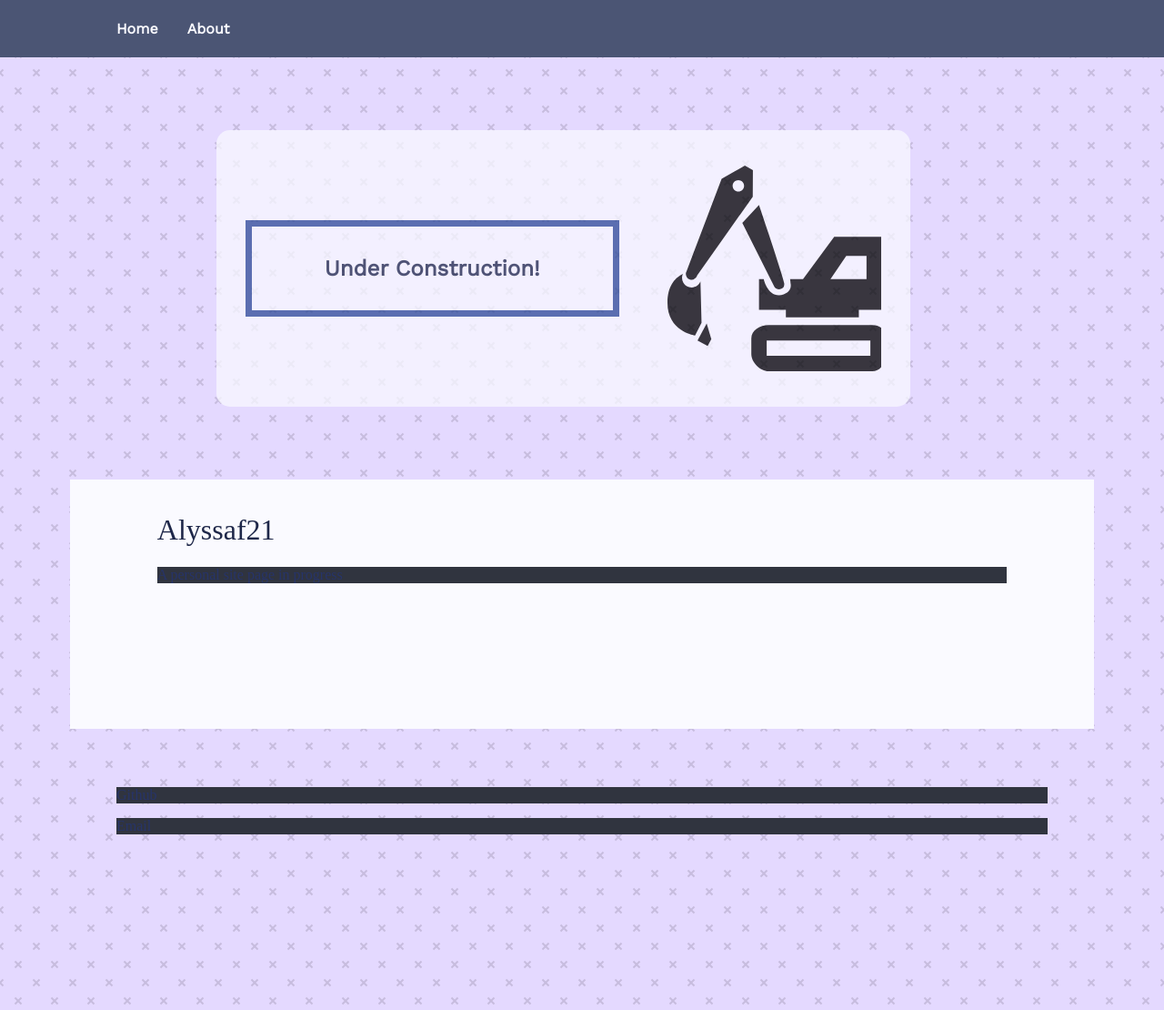
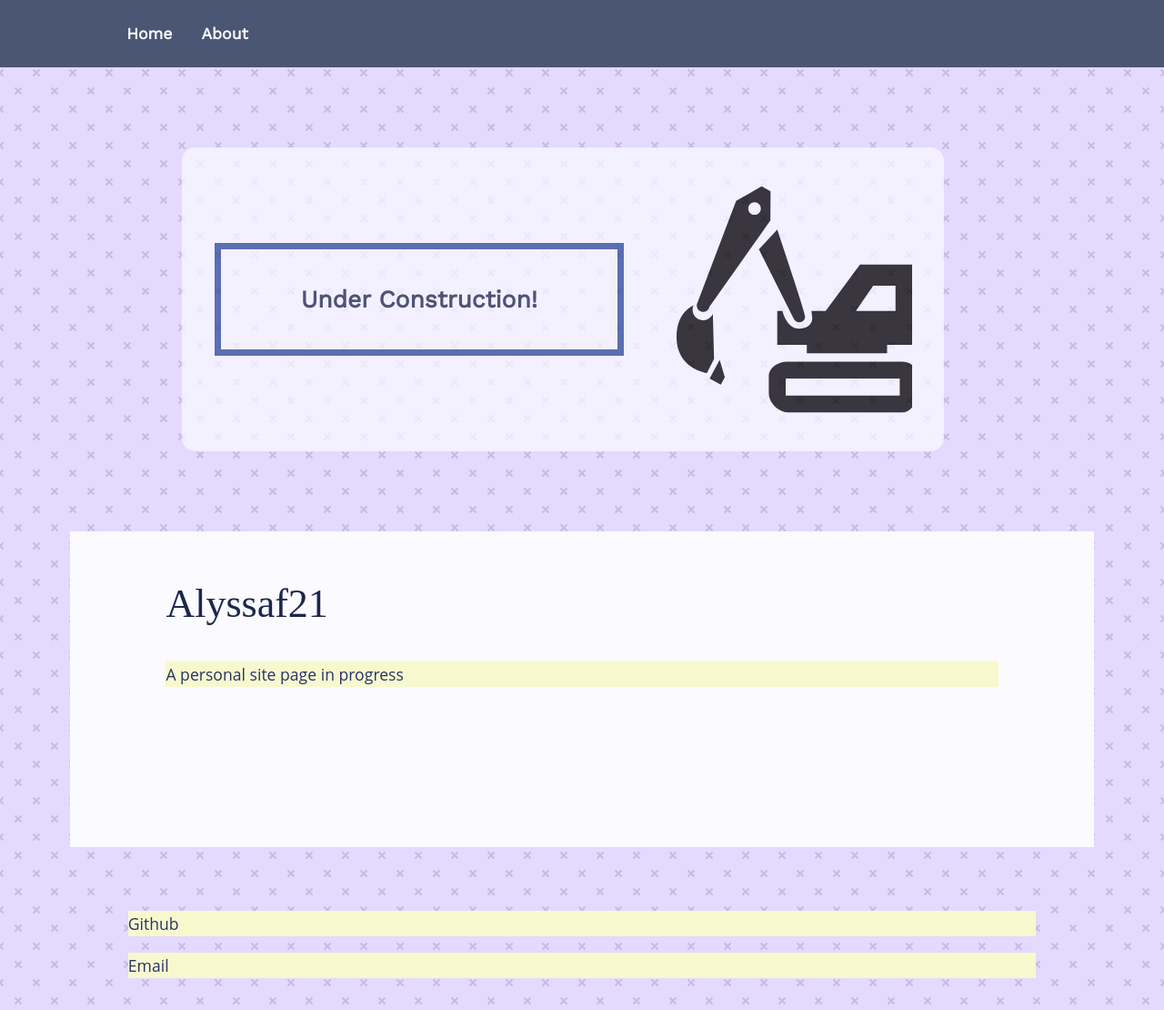
Before and after one commit to Alyssaf21/Alyssaf21, a Jekyll site: the page built from README.md, in a window 1280 px wide. Shown: the whole page at 91% size. Built offline with Jekyll 4.4.1, drawn with Linux system fonts in a browser that asks for light colours; some web fonts are replaced; our own code applies the rules of GitHub Pages for plain Markdown files.

Commit message:
Got jekyll scss to work

```diff
--- a/_config.yml
+++ b/_config.yml
@@ -25,7 +25,7 @@
 
 # Build settings
 sass:
-  sass_dir: _scss
+  sass_dir: _sass
 markdown: kramdown
 theme: minima
 plugins:
--- a/_layouts/default.html
+++ b/_layouts/default.html
@@ -4,7 +4,7 @@
 <head>
     <meta charset="utf-8">
     <title>{{ page.title }}</title>
-    <link rel="stylesheet" href="../main.css">
+    <link rel="stylesheet" href="../css/styles.css">
     <link href="https://fonts.googleapis.com/css?family=Eczar|Work+Sans&display=swap" rel="stylesheet">
 </head>
 
--- a/_sass/_base.scss
+++ b/_sass/base.scss
@@ -1,13 +1,14 @@
 $content-width: 800px;
 $main: #19ccaa;
 $font-style: 'Open Sans', sans-serif;
-$font-color: #262626;
+$font-color: #b10000;
 $link-color: #425469;
 $link-hover-color: $main;
 $heading-font: 'Muli', sans-serif;
-$heading-font-color: #425469;
+$heading-font-color: #00dd34;
 $light: #e7edf4;
 $header: #1d1425;
+$font-bgcolor: rgb(248, 248, 207);
 
 *,
 *::before,
--- a/_sass/main.scss
+++ /dev/null
@@ -1,9 +0,0 @@
-
-/*
-@import 'styles.scss';
-@charset "utf-8";
-@import "styles"
-*/
-
-@import "_base";
-@import "_styles";
--- a/_sass/_styles.scss
+++ b/_sass/styles.scss
@@ -142,7 +142,7 @@
   box-sizing: border-box; }
 
 p {
-  background-color: #30343F; }
+  background-color: $font-bgcolor; }
 
 h1 {
   color: #1E2749; }
--- /dev/null
+++ b/css/styles.scss
@@ -0,0 +1,8 @@
+---
+# Front matter comment to ensure Jekyll properly reads file.
+---
+
+// Imports
+@import "base";
+@import "layout";
+@import "styles";
```
Also changed, not shown: _sass/layout.scss (renamed from _sass/_layout.scss).
